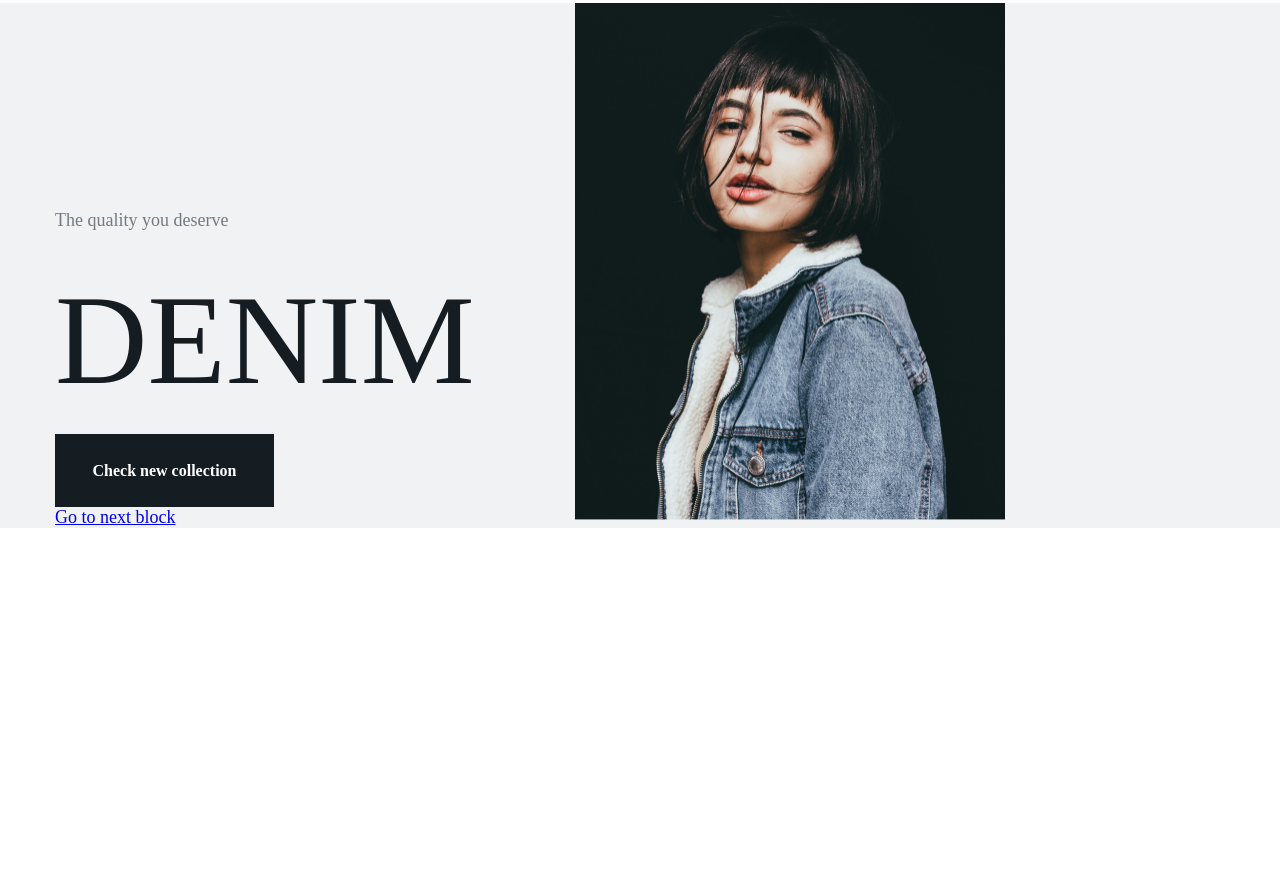
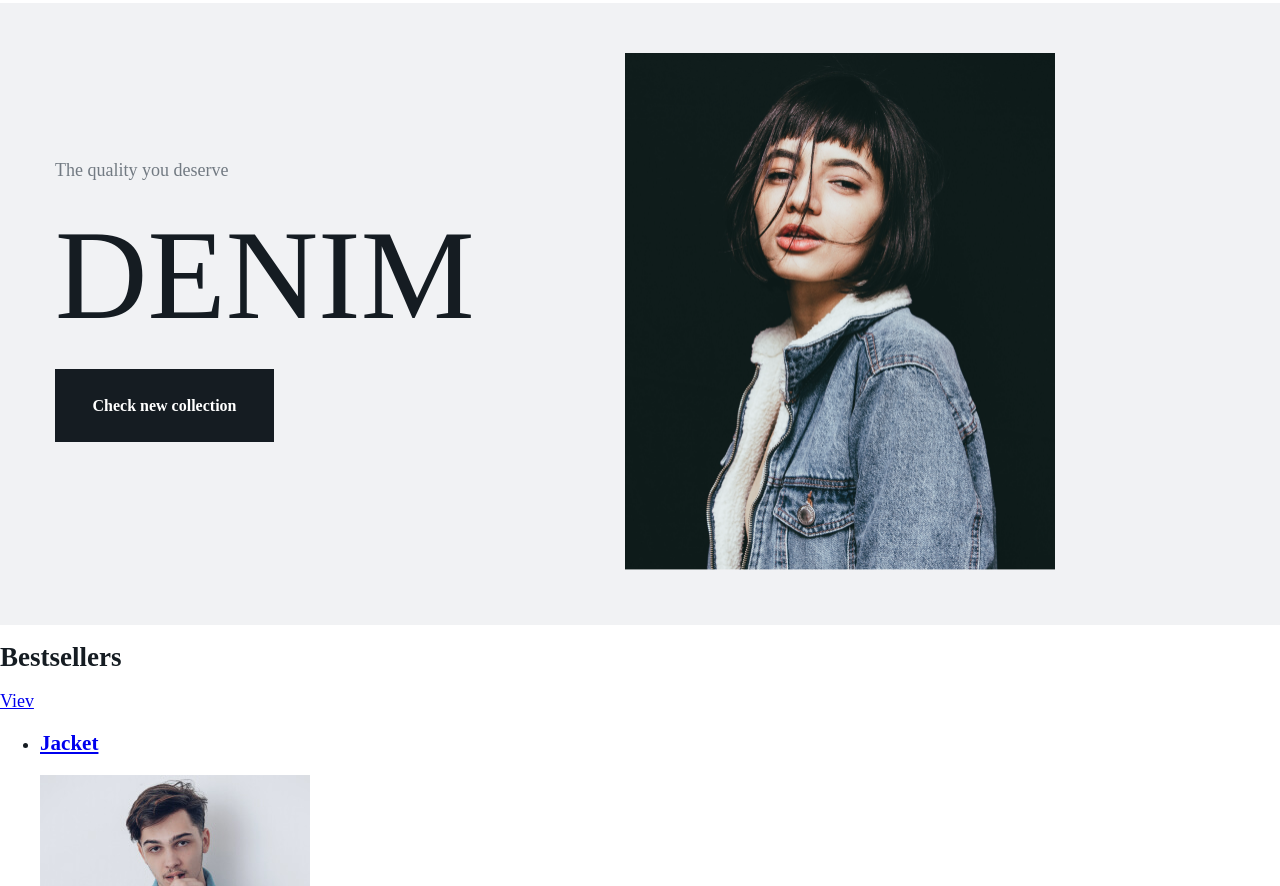
Before and after one commit to MikiHousse/Nimes, a plain HTML site: page index.html in a window 1280 px wide. Shown: the part 66-952 px from the top of the page. Before the commit the page ends 800 px from the top, so only its background shows below. Drawn offline with Linux system fonts and the light colour scheme.

Commit message:
продолжение работы

```diff
--- a/index.html
+++ b/index.html
@@ -42,7 +42,8 @@
         </nav>
     </header>
     <main class="main">
-        <section class="promo container">
+        <section class="promo">
+            <div class="container promo-wrapper">
                 <div class="promo-text-column">
                     <h2 class="promo-title">The quality you deserve</h2>
                     <!-- <img class="promo-name" src="./img/DENIM.svg" alt="DENIM"> -->
@@ -50,9 +51,48 @@
                     <div class="button-block">
                         <a href="#" class="button-link">Check new collection</a>
                     </div>
-                <a href="#">Go to next block</a>
+                    <a class="visually-hidden" href="#">Go to next block</a>
                 </div>
+                <div class="promo-img-column">
                     <img src="./img/matheus.png" width="430" height="517" alt="New collection">
+                </div>
+            </div>
+        </section>
+        <section class="bestsellers">
+            <header class="section-header">
+                <h2 class="section-title">Bestsellers</h2>
+                <a href="#" class="show-more">Viev</a>
+            </header>
+            <ul class="catalog-list">
+                <li class="catalog-item">
+                    <a href="#" class="catalog-item-link">
+                        <h3>Jacket</h3>
+                        <img src="./img/Jacket.png" alt="Jacket" width="270" height="349">
+                        <p class="catalog-item-price">$120</p>
+                    </a>
+                </li>
+                <li class="catalog-item">
+                    <a href="#" class="catalog-item-link">
+                        <h3>Jacket</h3>
+                        <img src="./img/Overalls.png" alt="Jacket" width="270" height="349">
+                        <p class="catalog-item-price">$140</p>
+                    </a>
+                </li>
+                <li class="catalog-item">
+                    <a href="#" class="catalog-item-link">
+                        <h3>Jacket</h3>
+                        <img src="./img/Jacked2.png" alt="Jacket" width="270" height="349">
+                        <p class="catalog-item-price">$90</p>
+                    </a>
+                </li>
+                <li class="catalog-item">
+                    <a href="#" class="catalog-item-link">
+                        <h3>Jacket</h3>
+                        <img src="./img/Overalls2.png" alt="Jacket" width="270" height="349">
+                        <p class="catalog-item-price">$160</p>
+                    </a>
+                </li>
+            </ul>
         </section>
     </main>
 </body>
--- a/style.css
+++ b/style.css
@@ -6,6 +6,17 @@ body {
     font-size: 18px;
     line-height: 21px;
     color: #151C22;
+}
+
+.visually-hidden {
+    position: absolute;
+    width: 1px;
+    height: 1px;
+    margin: -1px;
+    padding: 0;
+    overflow: hidden;
+    border: 0 none;
+    clip-path: inset(100%);
 }
 
 .container {
@@ -57,11 +68,14 @@ body {
     margin-top: 25px;
 }
 
-.main {
+.promo {
+    /* display: flex;
+    padding-top: 50px;
+    padding-bottom: 50px; */
     background-color: #F1F2F4;
 }
 
-.promo {
+.promo-wrapper {
     display: flex;
 }
 
@@ -75,12 +89,13 @@ body {
 
 .promo-text-column {
     width: 520px;
-    margin-top: 192px;
+    margin-top: 142px;
 }
 
 .promo-img-column {
     width: 430px;
     padding: 50px 50px;
+    padding-top: 50px;
 }
 
 .promo-name {
@@ -94,6 +109,7 @@ body {
     font-size: 18px;
     line-height: 21px;
     color: #727A82;
+    margin-bottom: 0;
 }
 
 .button-link {
```
Also changed, not shown: img/Jacked2.png (added), img/Jacket.png (added), img/Overalls.png (added), img/Overalls2.png (added). Lines whose indentation alone changed are shown as unchanged.
